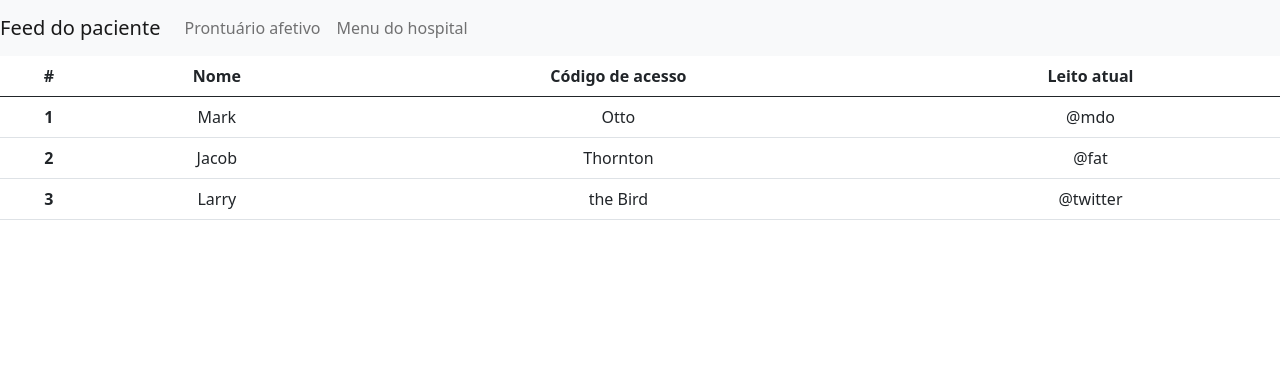
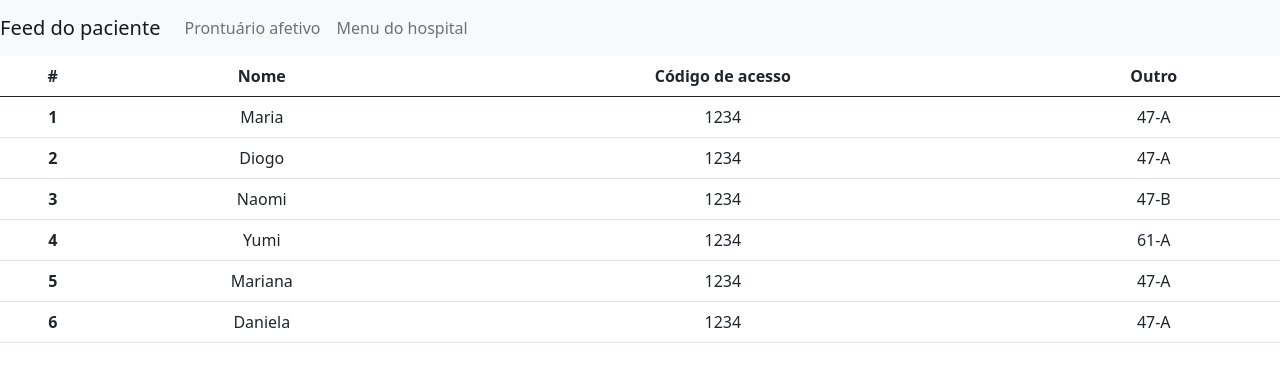
Before and after one commit to danipj/hackathonCovid, a React (Create React App) app: page /menu in a window 1280 px wide. Shown: the top 382 px of the page. Built offline with nearby package versions, Linux system fonts and the light colour scheme.

Commit message:
Hospital+patient

```diff
--- a/src/MenuHospital.js
+++ b/src/MenuHospital.js
@@ -1,35 +1,46 @@
 import { Table } from 'reactstrap';
+import { useHistory } from 'react-router-dom';
+
 function MenuHospital(){
+    let history = useHistory();
+
+  const redirect = (event) => {
+    history.push('/paciente/'+event.code)
+  }
+
+    let dados = [
+        {nome: "Maria", code: "1234", outro:"47-A"},
+        {nome: "Diogo", code: "1234", outro:"47-A"},
+        {nome: "Naomi", code: "1234", outro:"47-B"},
+        {nome: "Yumi", code: "1234", outro:"61-A"},
+        {nome: "Mariana", code: "1234", outro:"47-A"},
+        {nome: "Daniela", code: "1234", outro:"47-A"},
+    ]
+    let linhas = []
+    for (let index = 0; index < dados.length; index++) {
+        linhas.push(
+            <tr onClick={()=>redirect(dados[index])}>
+          <th scope="row">{index+1}</th>
+          <td>{dados[index].nome}</td>
+          <td>{dados[index].code}</td>
+          <td>{dados[index].outro}</td>
+        </tr>
+        )
+
+    }
 
     return(
-        <Table>
+        <Table stripped hover>
       <thead>
         <tr>
           <th>#</th>
           <th>Nome</th>
           <th>Código de acesso</th>
-          <th>Leito atual</th>
+          <th>Outro</th>
         </tr>
       </thead>
       <tbody>
-        <tr>
-          <th scope="row">1</th>
-          <td>Mark</td>
-          <td>Otto</td>
-          <td>@mdo</td>
-        </tr>
-        <tr>
-          <th scope="row">2</th>
-          <td>Jacob</td>
-          <td>Thornton</td>
-          <td>@fat</td>
-        </tr>
-        <tr>
-          <th scope="row">3</th>
-          <td>Larry</td>
-          <td>the Bird</td>
-          <td>@twitter</td>
-        </tr>
+        {linhas}
       </tbody>
     </Table>
     )
--- /dev/null
+++ b/src/Paciente.js
@@ -0,0 +1,18 @@
+import { Button } from 'reactstrap';
+
+function Paciente(){
+
+    return(
+        <div>
+            Informações do paciente:<br/>
+            Nome<br/>
+            Contato da familia<br/>
+            <Button>Gerar novo código</Button><br/>
+            <Button>Apagar código</Button><br/>
+            <Button>Apagar registro do paciente</Button>
+        </div>
+    )
+
+}
+
+export default Paciente;
--- a/src/routes.js
+++ b/src/routes.js
@@ -3,6 +3,7 @@ import { Switch, Route, BrowserRouter } from 'react-router-dom';
 
 import Feed from './Feed';
 import MenuHospital from './MenuHospital';
+import Paciente from './Paciente';
 import Prontuario from './Prontuario';
 
 const Main = () => {
@@ -11,6 +12,7 @@ const Main = () => {
       <Route exact path='/' component={Feed}></Route>
       <Route exact path='/prontuario' component={Prontuario}></Route>
       <Route exact path='/menu' component={MenuHospital}></Route>
+      <Route  path='/paciente/:id' component={Paciente}></Route>
     </Switch>
   );
 }
```
